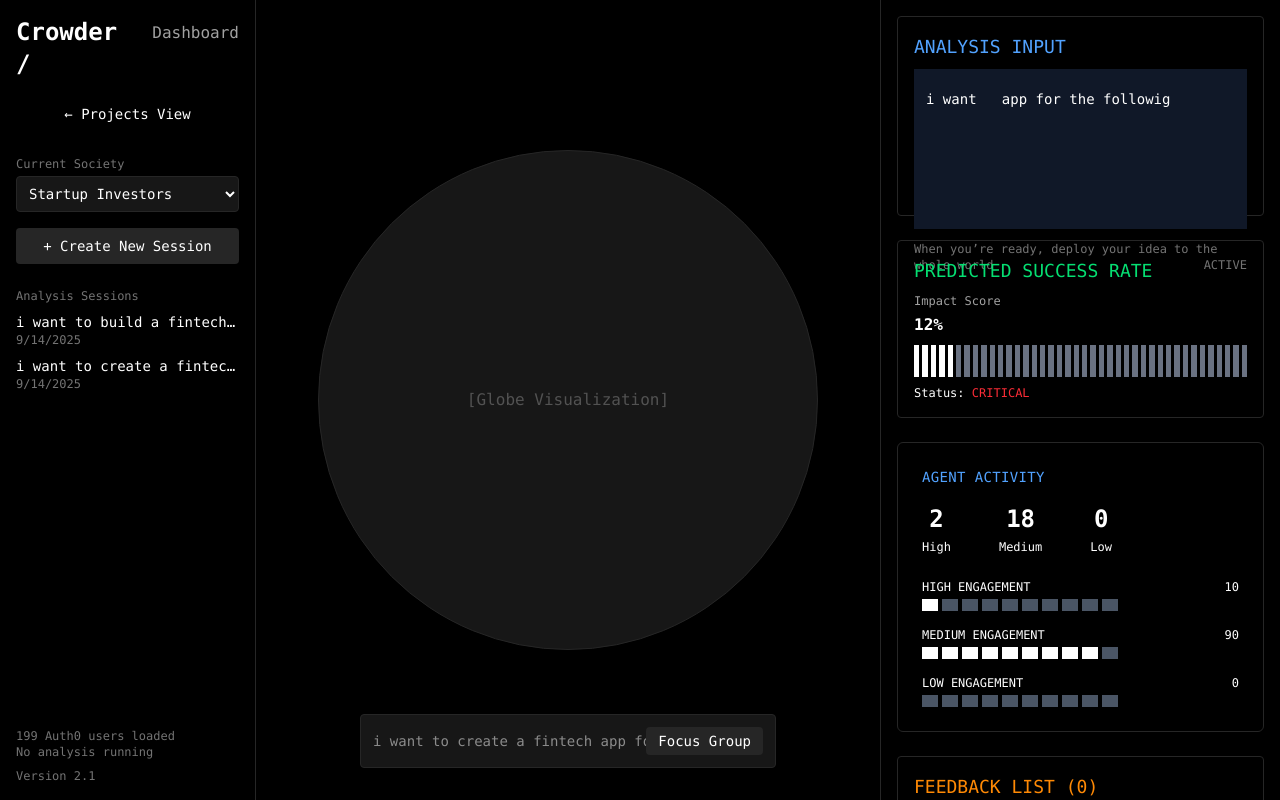
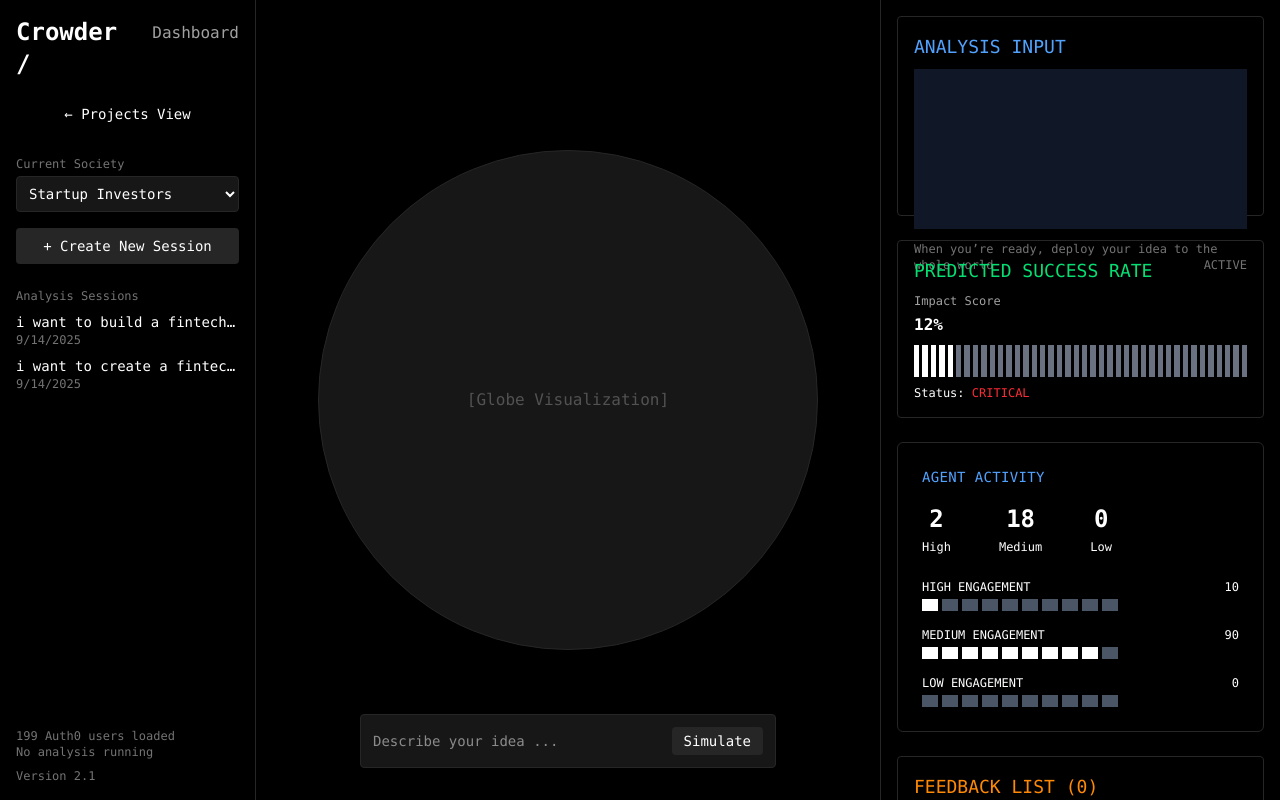
Before and after one commit to Friedlguana/Crowder, a React (Vite) app in the folder frontend/: page /dashboard in a window 1280 px wide. Built offline with nearby package versions, Linux system fonts and the light colour scheme.

Commit message:
connected backend with frontend

```diff
--- a/frontend/src/App.jsx
+++ b/frontend/src/App.jsx
@@ -13,6 +13,16 @@ function App() {
     setTimeout(() => {
       isLoading(false)
     }, 1000);
+  },[])
+
+  useEffect(()=>{
+    fetch("http://127.0.0.1:8000/")
+      .then((res) => res.json())   // parse response as JSON
+      .then((data) => {
+        console.log(data.message); // log the actual message
+      })
+      .catch((err) => console.error("Error:", err));
+
   },[])
 
   return (
--- a/frontend/src/pages/Dashboard.jsx
+++ b/frontend/src/pages/Dashboard.jsx
@@ -1,9 +1,28 @@
-import React from "react";
+import React, { useEffect, useState } from "react";
 import { Link } from "react-router-dom";
 import Loader from "../Components/loader";
 import AgentActivity from "../Components/AgentActivity";
 
 export default function Dashboard() {
+    const [inputText,setInputText] = useState("");
+
+    const handleSubmit=()=>{
+    fetch("http://127.0.0.1:8000/api/submitIdea", {
+      method: "POST",
+      headers: {
+        "Content-Type": "application/json",
+      },
+      body: JSON.stringify({
+        "idea_text": inputText,
+      }),
+    })
+      .then((res) => res.json())   // parse response as JSON
+      .then((data) => {
+        console.log(data.message); // log the actual message
+      })
+      .catch((err) => console.error("Error:", err));
+    }
+
   return (
     <div className="h-screen font-mono bg-black text-white flex">
       {/* Left Sidebar */}
@@ -64,10 +83,12 @@ export default function Dashboard() {
           <input
             type="text"
             className="bg-transparent outline-none flex-1 text-sm"
-            placeholder="i want to create a fintech app for..."
+            placeholder="Describe your idea ..."
+            value={inputText}
+            onChange={(e) => setInputText(e.target.value)} // update state
           />
-          <button className="bg-neutral-800 px-3 py-1 rounded text-sm hover:bg-neutral-700">
-            Focus Group
+          <button onClick={()=>handleSubmit()} className="bg-neutral-800 px-3 py-1 rounded text-sm hover:bg-neutral-700">
+            Simulate
           </button>
         </div>
       </main>
@@ -78,7 +99,7 @@ export default function Dashboard() {
         {/* Analysis Input */}
         <div className="border border-neutral-800 min-h-[200px] p-4 rounded">
           <p className="text-blue-400 text-lg mb-2">ANALYSIS INPUT</p>
-          <div className="text-sm bg-gray-900 px-3 py-5 mb-3 overflow-auto h-40 whitespace-pre-wrap">i want   app for the followig </div>
+          <div className="text-sm bg-gray-900 px-3 py-5 mb-3 overflow-auto h-40 whitespace-pre-wrap">{inputText} </div>
           <p className="text-xs text-neutral-500">
             When you’re ready, deploy your idea to the whole world
           </p>
--- a/frontend/src/pages/Home.jsx
+++ b/frontend/src/pages/Home.jsx
@@ -28,7 +28,7 @@ const LandingPage = () => {
               </div>
           </div>
           <Link to={"/login"}>
-            <a href="#" className="hover:text-gray-300">Login ↗</a>
+            <p className="hover:text-gray-300">Login ↗</p>
           </Link>
       </header>
 
```
Also changed, not shown: 1 other file (tests, documents, lock files or other folders).
